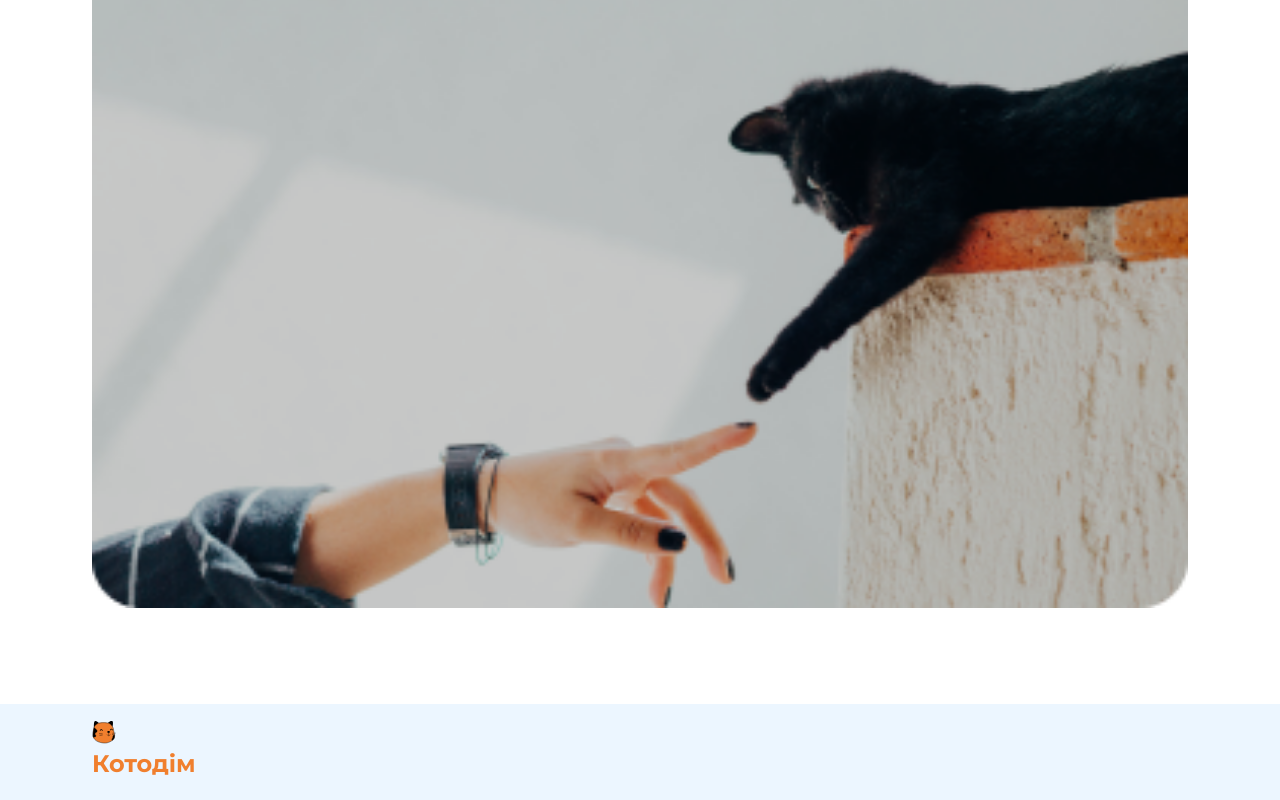
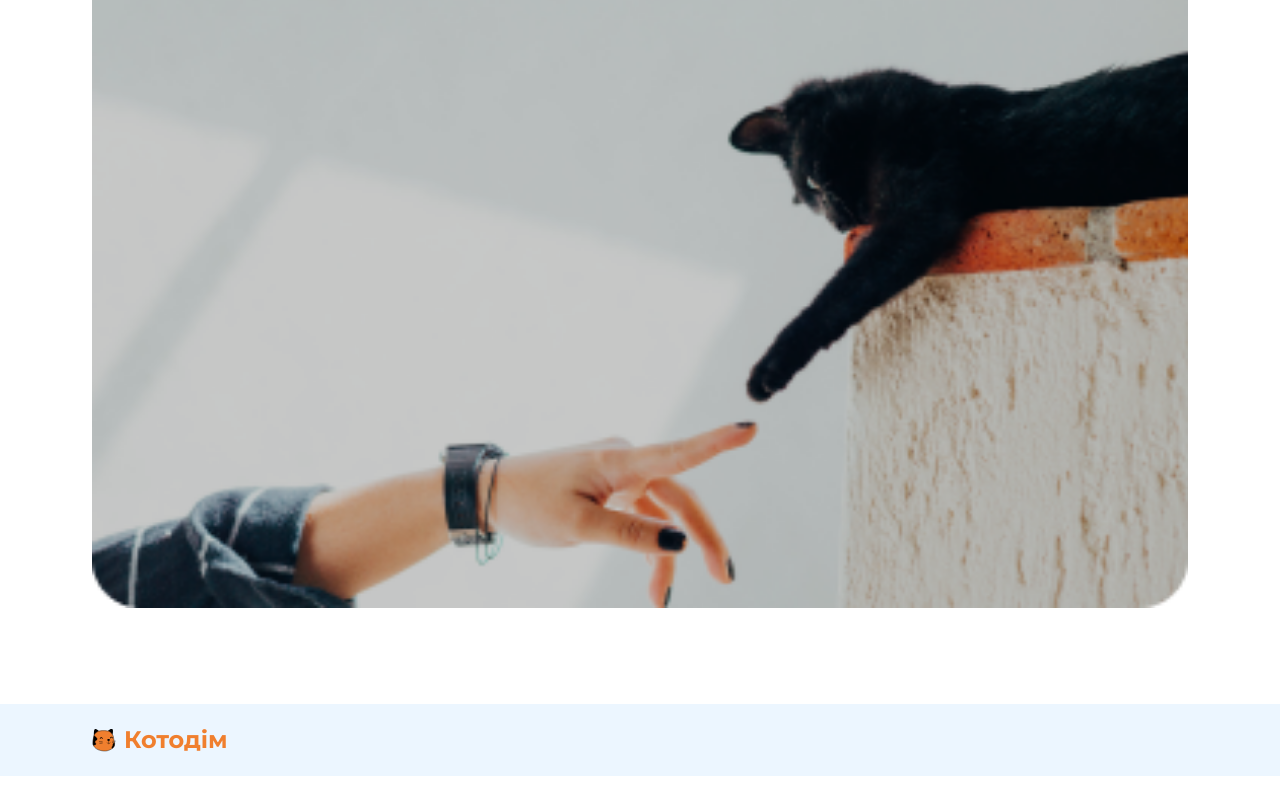
Before and after one commit to Iryna220/Kotodim-Grid, a plain HTML site: page index.htm in a window 1280 px wide. Shown: the part 1981-2781 px from the top of the page. After the commit the page ends 2757 px from the top, so only its background shows below. Drawn offline with Linux system fonts and the light colour scheme.

Commit message:
update
finish

```diff
--- a/index.htm
+++ b/index.htm
@@ -211,7 +211,7 @@
     </main>
 
     <footer class="footer">
-      <div class="container">
+      <div class="container footer-container">
         <img src="./img/cat.svg" alt="cat" class="logo" />
         <h2 class="label">Котодім</h2>
       </div>
--- a/styles.css
+++ b/styles.css
@@ -198,3 +198,9 @@
   padding: 16px;
   background-color: var(--blue-light);
 }
+.footer-container {
+  display: grid;
+  grid-template-columns: 24px 1fr;
+  align-items: center;
+  gap: 8px;
+}
```
